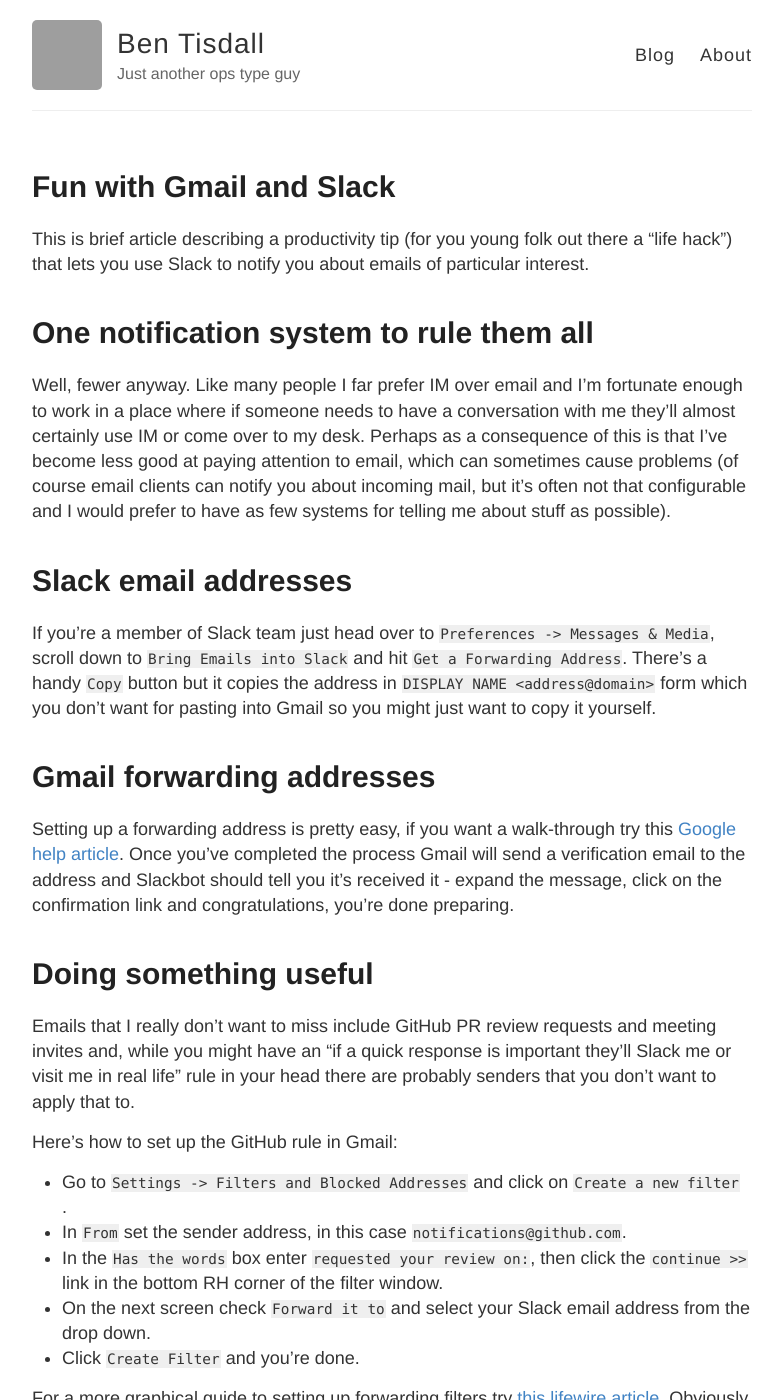
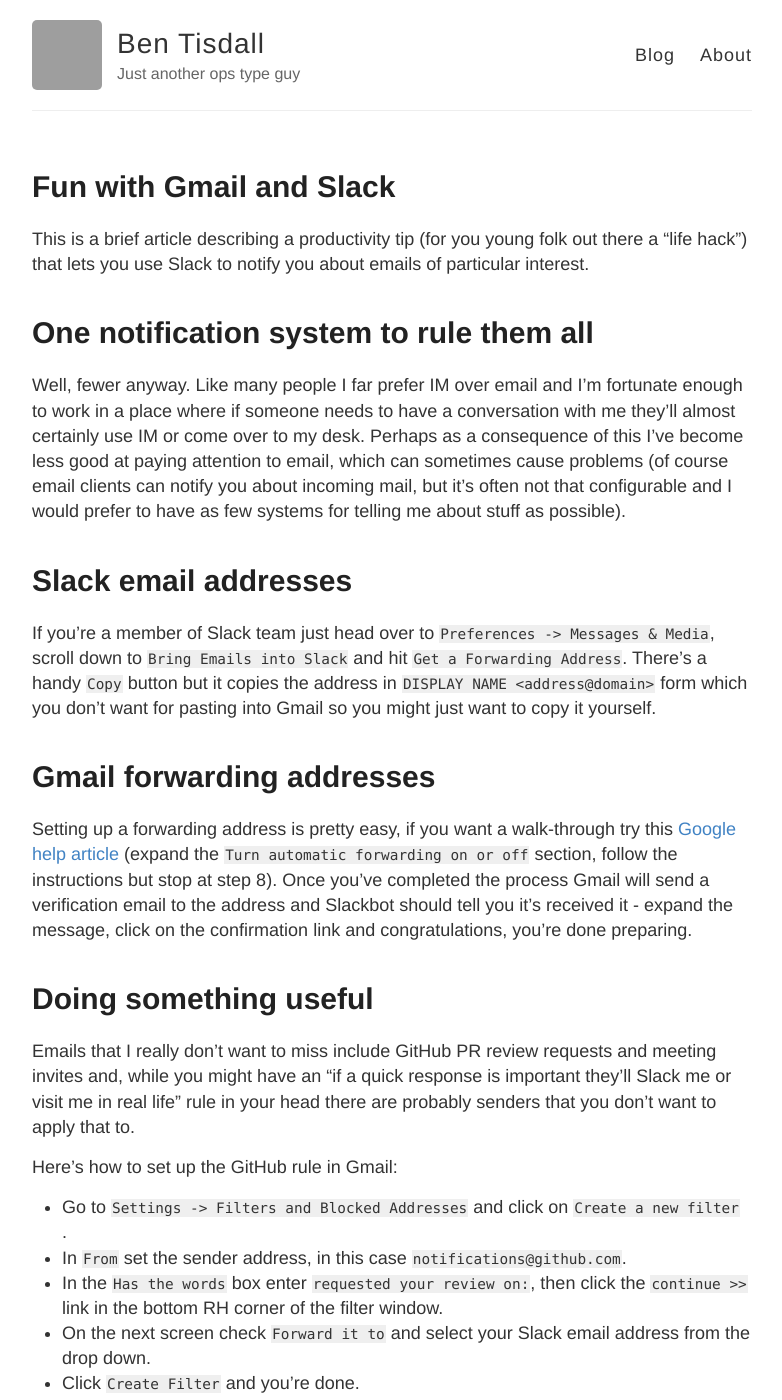
Before and after one commit to btisdall/btisdall.github.io, a Jekyll site: the page built from _posts/2017-11-17-fun-with-gmail-and-slack.md, in a window 1280 px wide and 1400 px high. Shown: the whole window, without its empty margins (248-1030 px from the left). Built offline with Jekyll 4.4.1, drawn with Linux system fonts in a browser that asks for light colours; our own code applies the rules of GitHub Pages for plain Markdown files; comment, search, counter and statistics services are not loaded; grey boxes are pictures that could not be loaded.

Commit message:
Grammer fixes.

```diff
--- a/_posts/2017-11-17-fun-with-gmail-and-slack.md
+++ b/_posts/2017-11-17-fun-with-gmail-and-slack.md
@@ -7,11 +7,11 @@ tags:
   - Slack
 ---
 
-This is brief article describing a productivity tip (for you young folk out there a "life hack") that lets you use Slack to notify you about emails of particular interest.
+This is a brief article describing a productivity tip (for you young folk out there a "life hack") that lets you use Slack to notify you about emails of particular interest.
 
 # One notification system to rule them all
 
-Well, fewer anyway. Like many people I far prefer IM over email and I'm fortunate enough to work in a place where if someone needs to have a conversation with me they'll almost certainly use IM or come over to my desk. Perhaps as a consequence of this is that I've become less good at paying attention to email, which can sometimes cause problems (of course email clients can notify you about incoming mail, but it's often not that configurable and I would prefer to have as few systems for telling me about stuff as possible).
+Well, fewer anyway. Like many people I far prefer IM over email and I'm fortunate enough to work in a place where if someone needs to have a conversation with me they'll almost certainly use IM or come over to my desk. Perhaps as a consequence of this I've become less good at paying attention to email, which can sometimes cause problems (of course email clients can notify you about incoming mail, but it's often not that configurable and I would prefer to have as few systems for telling me about stuff as possible).
 
 # Slack email addresses
 
@@ -19,7 +19,7 @@ If you're a member of Slack team just head over to `Preferences -> Messages & Me
 
 # Gmail forwarding addresses
 
-Setting up a forwarding address is pretty easy, if you want a walk-through try this [Google help article](https://support.google.com/mail/answer/10957?hl=en). Once you've completed the process Gmail will send a verification email to the address and Slackbot should tell you it's received it - expand the message, click on the confirmation link and congratulations, you're done preparing.
+Setting up a forwarding address is pretty easy, if you want a walk-through try this [Google help article](https://support.google.com/mail/answer/10957?hl=en) (expand the `Turn automatic forwarding on or off` section, follow the instructions but stop at step 8). Once you've completed the process Gmail will send a verification email to the address and Slackbot should tell you it's received it - expand the message, click on the confirmation link and congratulations, you're done preparing.
 
 # Doing something useful
 
```
